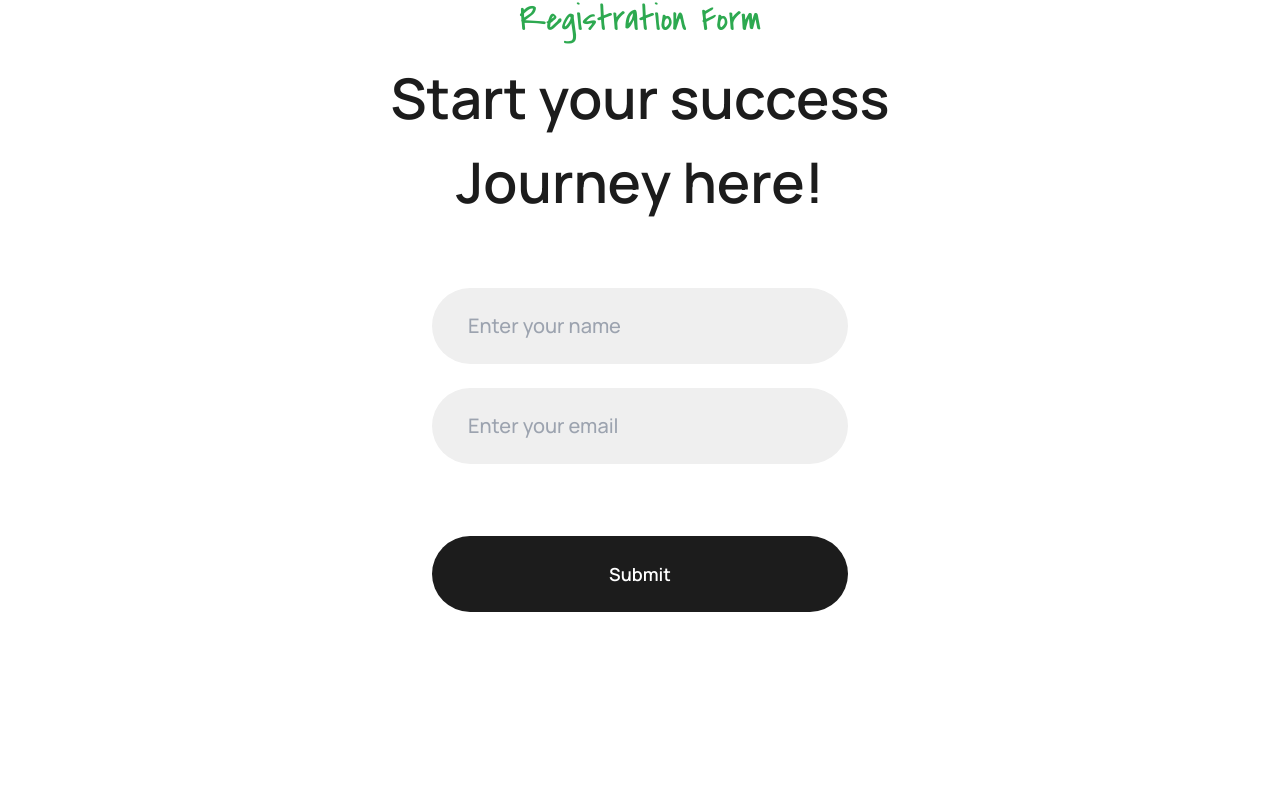
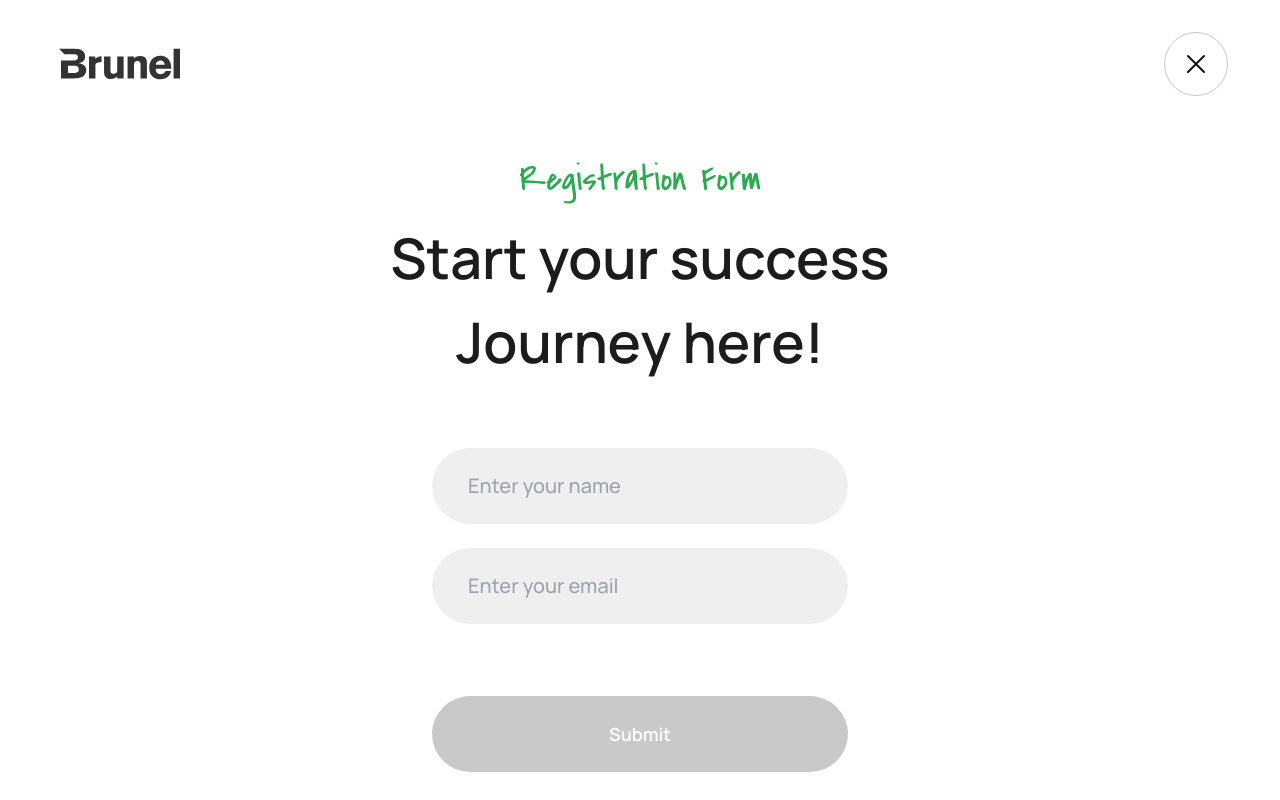
Before and after one commit to GautamRaj-12/thence-assignment, a React (Vite) app: page /register in a window 1280 px wide. Built offline with nearby package versions, Linux system fonts and the light colour scheme.

Commit message:
Add close button and its functionality

```diff
--- a/src/pages/Registration/Registration.jsx
+++ b/src/pages/Registration/Registration.jsx
@@ -1,12 +1,20 @@
 import { useState } from "react";
 import errorBadge from "../../assets/images/Badges.svg";
+import logo from "../../assets/images/brunel-logo.svg";
+import closeIcon from "../../assets/images/Close.svg";
+import { useNavigate } from "react-router-dom";
 
 const Registration = () => {
+  const navigate = useNavigate();
+
   const [fullName, setFullName] = useState("");
   const [email, setEmail] = useState("");
   const [error, setError] = useState("");
-  const [isFormValid, setIsFormValid] = useState(false);
+  const [isFormValid, setIsFormValid] = useState(true);
 
+  const handleCloseClick = () => {
+    navigate("/");
+  };
   const handleNameChange = (e) => {
     setFullName(e.target.value);
   };
@@ -18,10 +26,10 @@ const Registration = () => {
     e.preventDefault();
     const emailRegex =
       /[a-z0-9!#$%&'*+/=?^_`{|}~-]+(?:\.[a-z0-9!#$%&'*+/=?^_`{|}~-]+)*@(?:[a-z0-9](?:[a-z0-9-]*[a-z0-9])?\.)+[a-z0-9](?:[a-z0-9-]*[a-z0-9])?/g;
-    // if (fullName.trim() === "") {
-    //   setError("Please enter a name");
-    //   return;
-    // }
+    if (fullName.trim() === "") {
+      setError("Please enter a name");
+      return;
+    }
     if (!emailRegex.test(email.trim())) {
       setError("Enter a valid email address");
       return;
@@ -30,7 +38,16 @@ const Registration = () => {
   };
   return (
     <>
-      <section>
+      <div className="flex items-center justify-between my-8 mx-[3.25rem]">
+        <img src={logo} alt="Brunel Logo" />
+        <span
+          className="w-16 h-16 rounded-full border border-[#CACACA] flex justify-center items-center cursor-pointer"
+          onClick={handleCloseClick}
+        >
+          <img src={closeIcon} alt="A close icon to go back to home page" />
+        </span>
+      </div>
+      <section className="mt-16">
         <div className="flex flex-col justify-center items-center">
           <h1 className="text-[#2DA950] font-[Grace] text-4xl text-center">
             Registration Form
```
Also changed, not shown: src/assets/images/Close.svg (added).
